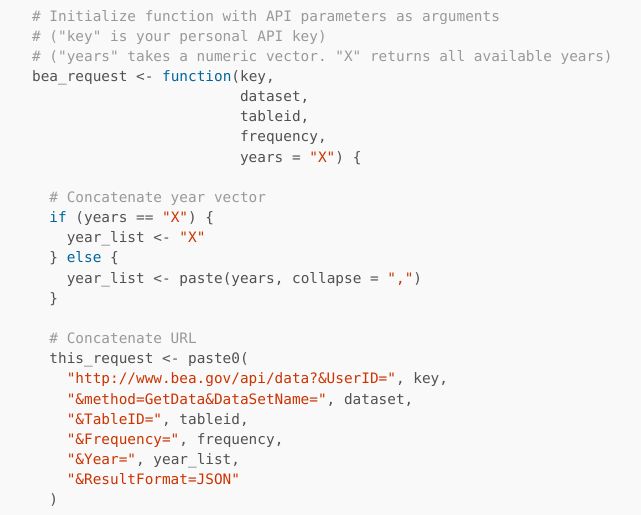
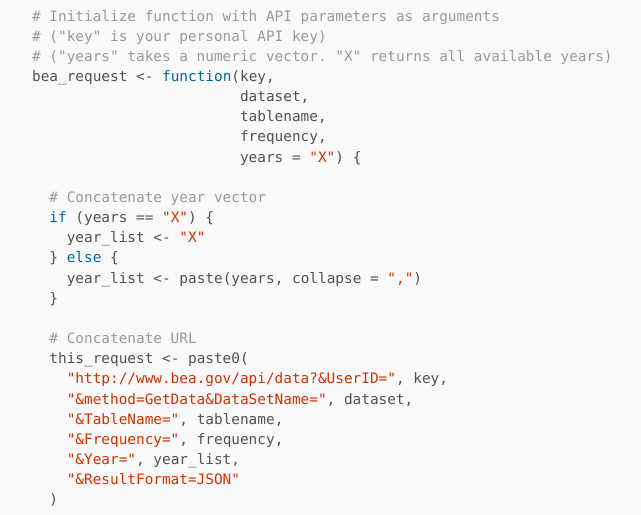
Before and after one commit to WadeP6970/johnricco.github.io, a Jekyll site: the page built from _posts/2016-7-21-bea-api-r.md, in a window 1280 px wide. Shown: the part 519-1034 px from the top of the page, without its empty margins (257-898 px from the left). Built offline with Jekyll 4.4.1, drawn with Linux system fonts in a browser that asks for light colours; some of the changed text lies outside the part shown.

Commit message:
Update 2016-7-21-bea-api-r.md
Use of 'TableID' has gone away, 'TableName' is now required.

```diff
--- a/_posts/2016-7-21-bea-api-r.md
+++ b/_posts/2016-7-21-bea-api-r.md
@@ -20,7 +20,7 @@ library(curl)
 # ("years" takes a numeric vector. "X" returns all available years)
 bea_request <- function(key,
                         dataset,
-                        tableid,
+                        tablename,
                         frequency,
                         years = "X") {
 
@@ -35,7 +35,7 @@ bea_request <- function(key,
   this_request <- paste0(
     "http://www.bea.gov/api/data?&UserID=", key,
     "&method=GetData&DataSetName=", dataset,
-    "&TableID=", tableid,
+    "&TableName=", tablename,
     "&Frequency=", frequency,
     "&Year=", year_list,
     "&ResultFormat=JSON"
@@ -58,7 +58,7 @@ bea_request <- function(key,
 d <- bea_request(
   key = my_key,
   dataset = "NIPA",
-  tableid = 86,
+  tableName = "T10101",
   frequency = "A",
   years = 2005:2015
 )
```
